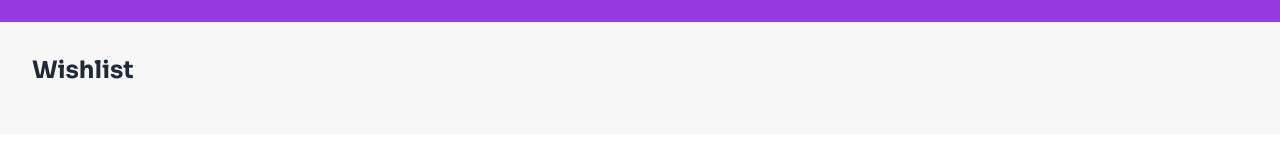
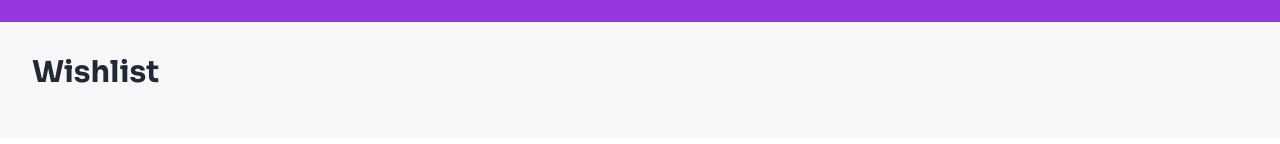
Before and after one commit to MxAziz/Gadget-Heaven, a React (Vite) app: page /dashboard/wishlist in a window 1280 px wide. Shown: the part 302-446 px from the top of the page. Built offline with nearby package versions, Linux system fonts and the light colour scheme.

Commit message:
update cart and wishlist page card design

```diff
--- a/src/components/Cart.jsx
+++ b/src/components/Cart.jsx
@@ -46,7 +46,7 @@ const Cart = () => {
         {cart.map((item) => (
           <div
             key={item.product_id}
-            className="flex items-center justify-between border p-4 mb-4 rounded"
+            className="flex items-center justify-between border p-8 mb-4 rounded-xl bg-white"
           >
             <img
               src={item.product_image}
--- a/src/components/Wishlist.jsx
+++ b/src/components/Wishlist.jsx
@@ -7,11 +7,11 @@ const Wishlist = () => {
 
   return (
     <div className="p-8">
-      <h2 className="text-2xl font-bold mb-4">Wishlist</h2>
+      <h2 className="text-3xl font-bold mb-4">Wishlist</h2>
       {wishlist.map((item) => (
         <div
           key={item.product_id}
-          className="flex items-center justify-between border p-4 mb-4 rounded"
+          className="flex items-center justify-between bg-white rounded-xl border p-8 mb-4 "
         >
           <img
             src={item.product_image}
```
